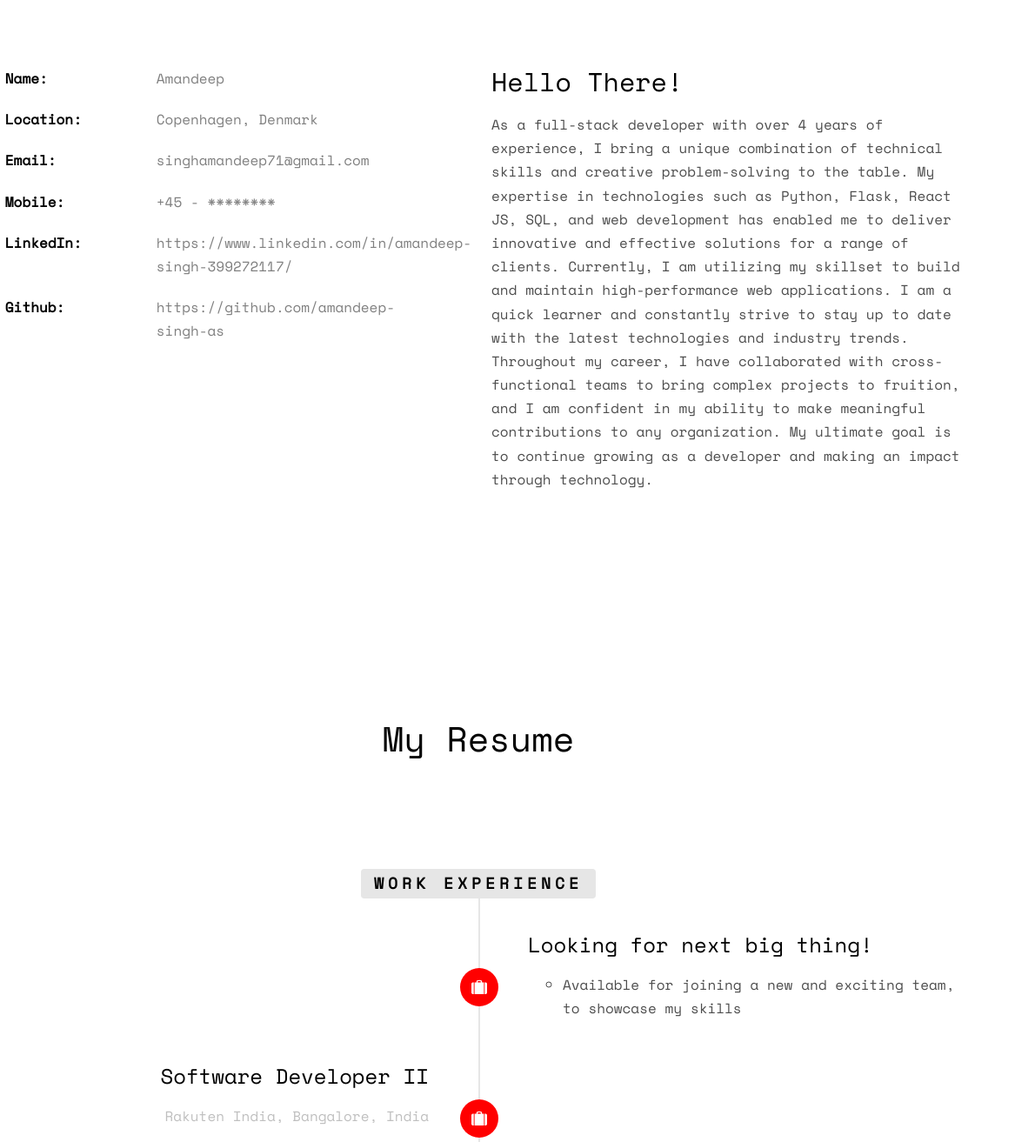
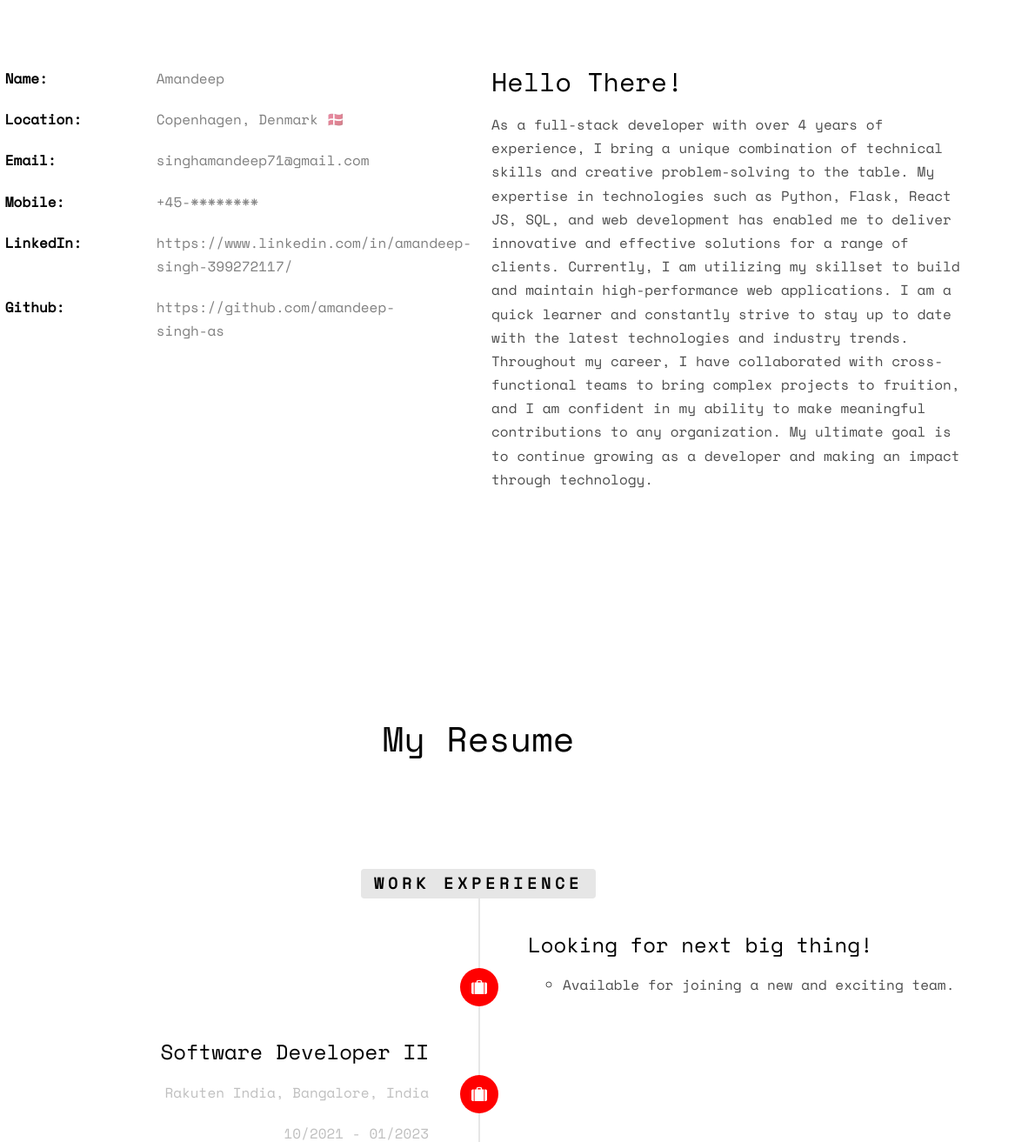
Before and after one commit to amandeep-singh-as/portfolio, a plain HTML site: page index.html in a window 1280 px wide. Shown: the part 995-2308 px from the top of the page at 87% size, 90-1280 px from the left. Drawn offline with nearby package versions, Linux system fonts and the light colour scheme; files whose address does not match are found by name.

Commit message:
checking emjoi

```diff
--- a/index.html
+++ b/index.html
@@ -83,14 +83,11 @@
 				<div class="col-md-6">
 					<ul class="info">
 						<li><span class="first-block"><i class="icon-v-card"></i> Name:</span><span class="second-block">Amandeep</span></li>
-						<li><span class="first-block"><i class="icon-map2"></i> Location:</span><span class="second-block">Copenhagen, Denmark</span></li>
-						<!-- <li><span class="first-block">Phone:</span><span class="second-block">+ 1235 2355 98</span></li> -->
+						<li><span class="first-block"><i class="icon-map2"></i> Location:</span><span class="second-block">Copenhagen, Denmark 🇩🇰</span></li>
 						<li><span class="first-block"><i class="icon-email"></i> Email:</span><span class="second-block">singhamandeep71@gmail.com</span></li>
-						<li><span class="first-block"><i class="icon-mobile2"></i> Mobile:</span><span class="second-block">+45 - ********</span></li>
+						<li><span class="first-block"><i class="icon-mobile2"></i> Mobile:</span><span class="second-block">+45-********</span></li>
 						<li><span class="first-block"><i class="icon-linkedin2"></i> LinkedIn:</span><span class="second-block">https://www.linkedin.com/in/amandeep-singh-399272117/</span></li>
 						<li><span class="first-block"><i class="icon-github"></i> Github:</span><span class="second-block">https://github.com/amandeep-singh-as</span></li>
-						<!-- <li><span class="first-block"><i class="icon-linkedin"></i> LinkedIn:</span><span class="second-block">www.yoursite.com</span></li> -->
-						<!-- <li><span class="first-block">Address:</span><span class="second-block">198 West 21th Street, Suite 721 New York NY 10016</span></li> -->
 					</ul>
 				</div>
 				<div class="col-md-6">
@@ -133,7 +130,7 @@
 								<div class="timeline-body">
 									<ul>
 										<li>
-											<p>Available for joining a new and exciting team, to showcase my skills</p>
+											<p>Available for joining a new and exciting team.</p>
 										</li>
 									</ul>
 								</div>
```
